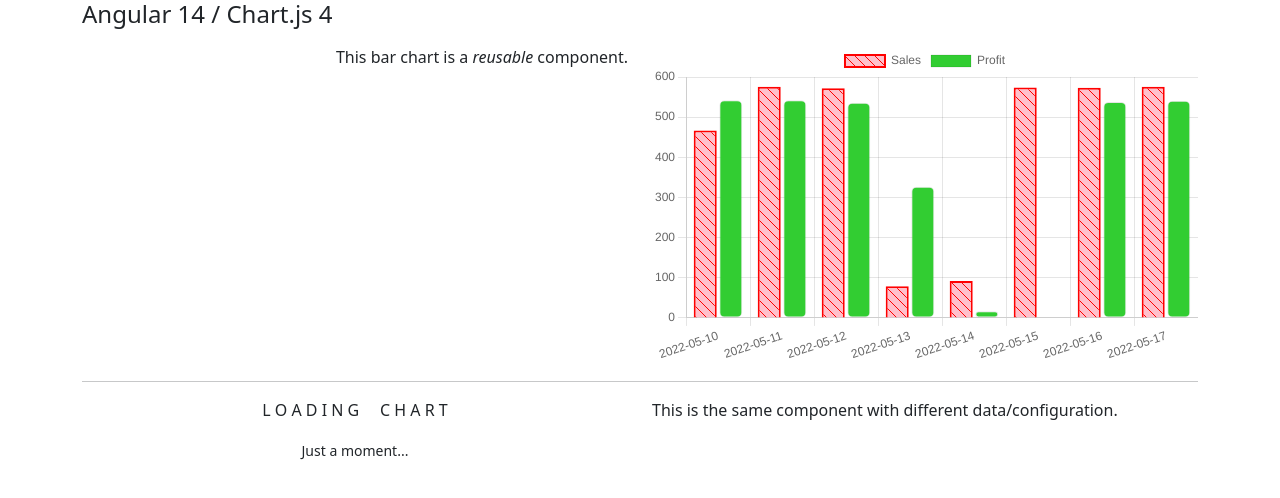
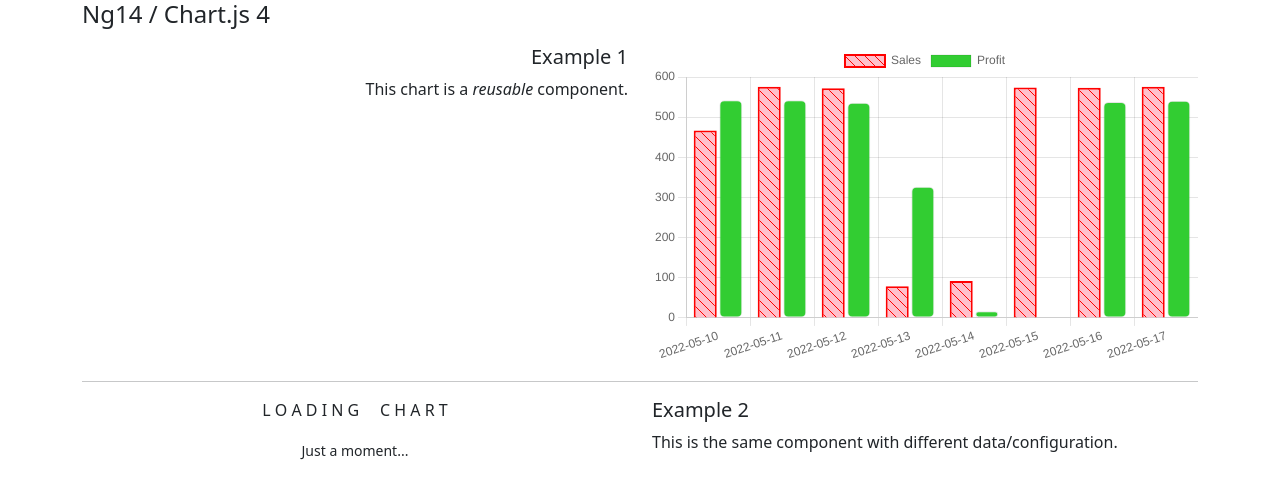
Before and after one commit to ghchfolio/ng14-chartjs, an Angular app: page / in a window 1280 px wide. Shown: the top 498 px of the page. Built offline with nearby package versions, Linux system fonts and the light colour scheme.

Commit message:
updated title and copy

```diff
--- a/src/app/app.component.html
+++ b/src/app/app.component.html
@@ -5,15 +5,16 @@
     <meta charset="UTF-8">
     <meta http-equiv="X-UA-Compatible" content="IE=edge">
     <meta name="viewport" content="width=device-width, initial-scale=1.0">
-    <title>Document</title>
+    <title>Ng14 / Chart.js 4</title>
 </head>
 
 <body>
     <div class="container">
-        <h1 class="h4 mb-3">Angular 14 / Chart.js 4</h1>
+        <h1 class="h4 mb-3">Ng14 / Chart.js 4</h1>
         <div class="row">
             <div class="col-sm-12 col-md-6 text-md-end">
-                <p>This bar chart is a <em>reusable</em> component.</p>
+                <h2 class="h5">Example 1</h2>
+                <p>This chart is a <em>reusable</em> component.</p>
             </div>
             <!-- e.g. 1 BAR chart w sales data1 -->
             <div class="col-sm-12 col-md-6">
@@ -27,6 +28,7 @@
                 <app-bar-chart #lineChart [id]="lineChartId" [ariaLabel]="lineChartAriaLabel"></app-bar-chart>
             </div>
             <div class="col-sm-12 col-md-6 text-md-start">
+                <h2 class="h5">Example 2</h2>
                 <p>This is the same component with different data/configuration.</p>
             </div>
         </div>
--- a/src/index.html
+++ b/src/index.html
@@ -3,7 +3,7 @@
 
 <head>
     <meta charset="utf-8">
-    <title>Ng 14 Chart.js (v 4.0.1)</title>
+    <title>Ng14 / Chart.js 4</title>
     <base href="/">
     <meta name="viewport" content="width=device-width, initial-scale=1">
     <link rel="icon" type="image/x-icon" href="favicon.ico">
```
